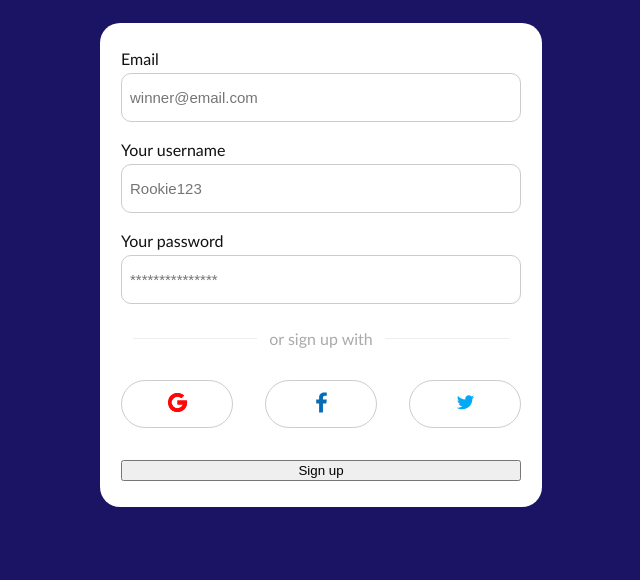
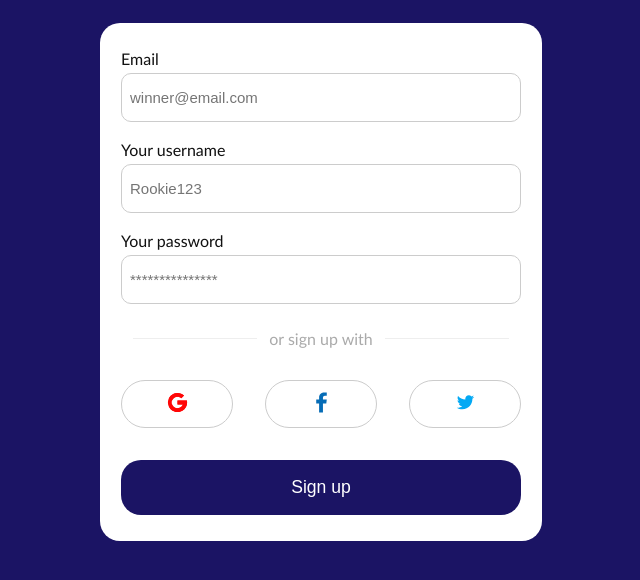
Before and after one commit to Abdulsalam675/quizard, a plain HTML site: page register.html in a window 1280 px wide. Shown: the part 120-700 px from the top of the page, without its empty margins (319-959 px from the left). Drawn offline with Linux system fonts and the light colour scheme.

Commit message:
Update register.html

```diff
--- a/register.html
+++ b/register.html
@@ -140,7 +140,7 @@
           </div>
         </div>
 
-        <button type="submit">Sign up</button>
+        <button class="btn" type="submit">Sign up</button>
       </form>
     </div>
   </body>
```
